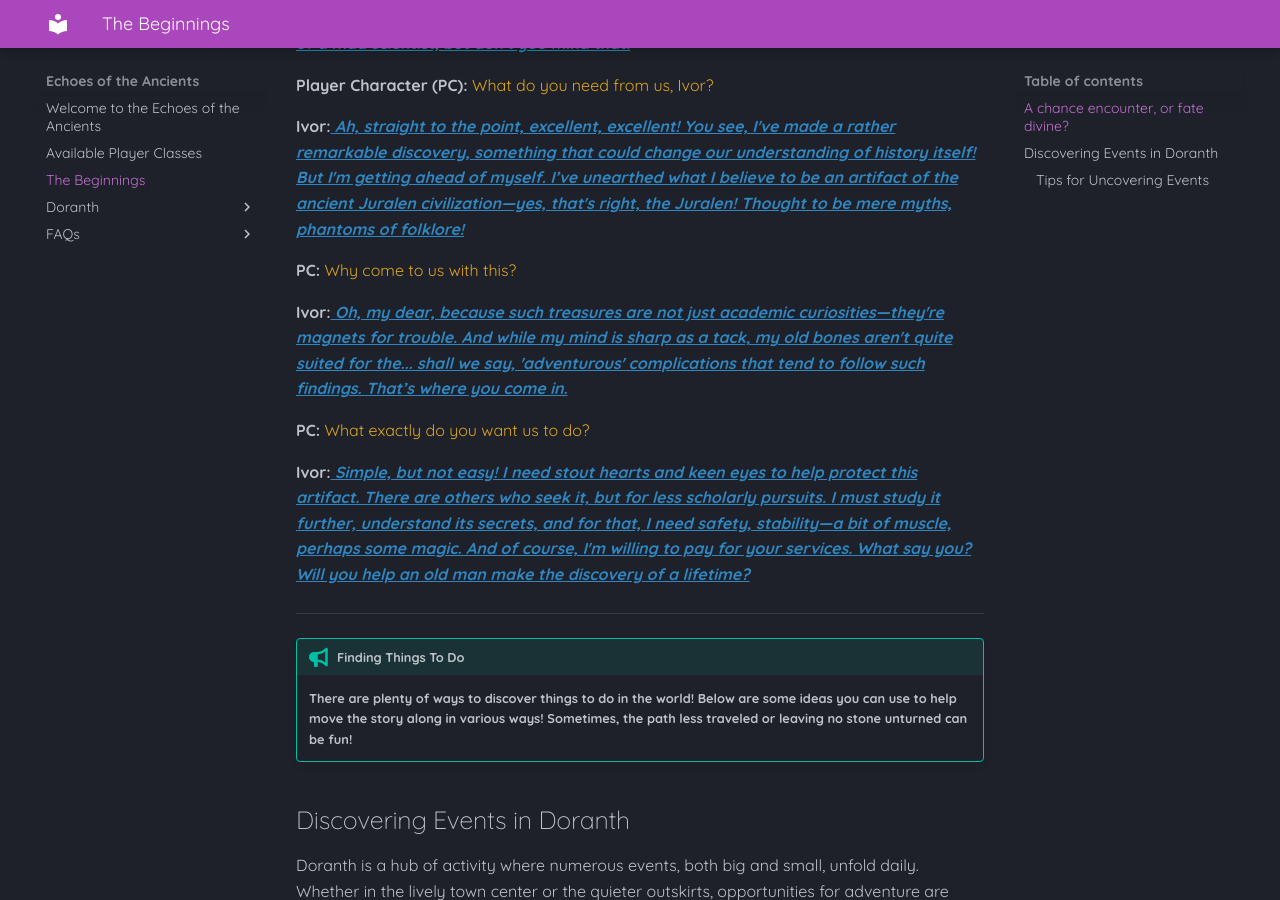
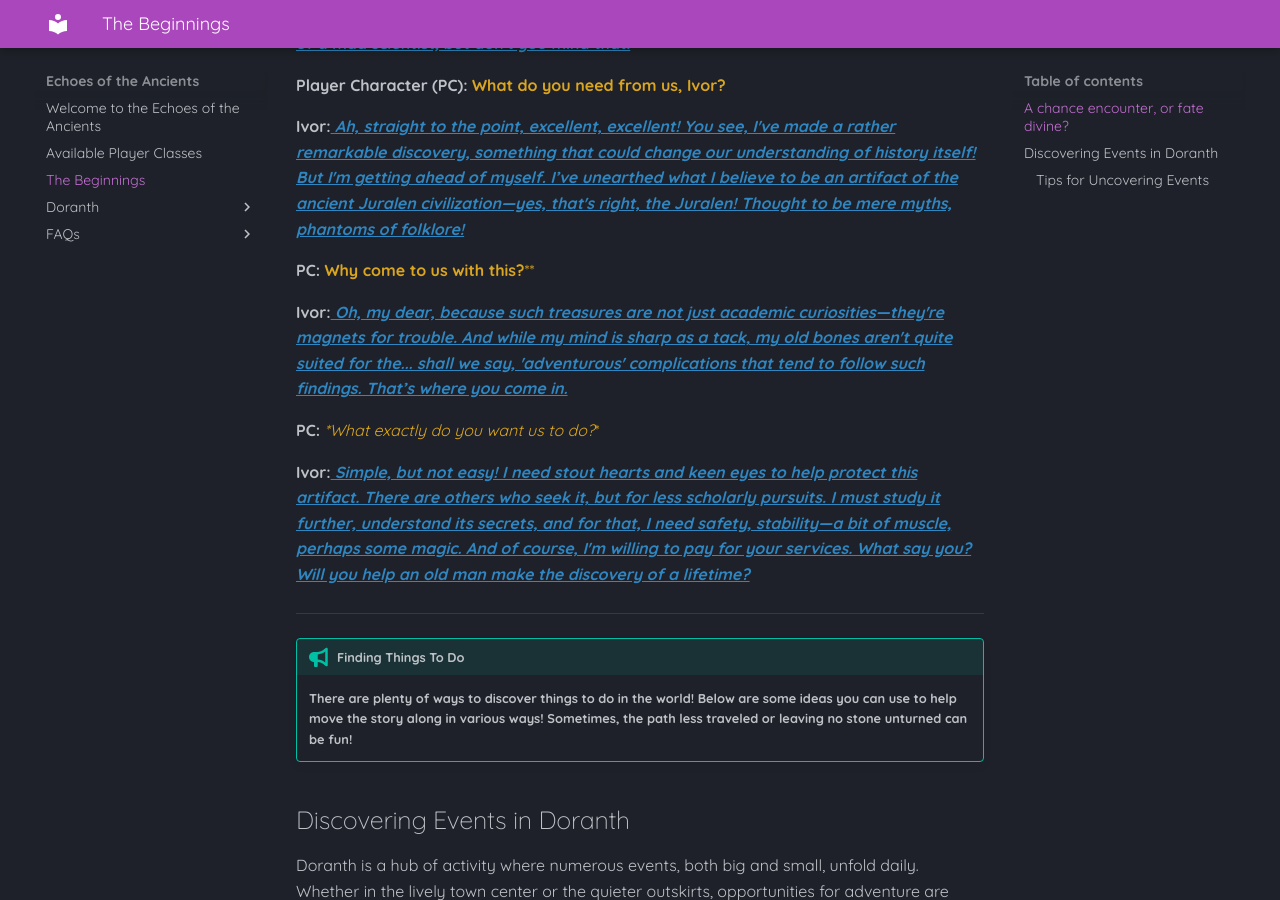
Before and after one commit to Bomchoo/Arvanis-Wiki, an MkDocs documentation site: the page built from docs/Opening-Quest-and-Hints.md, in a window 1280 px wide and 900 px high, scrolled down 523 px. Built offline with MkDocs 1.6.1 and Material for MkDocs 9.7.7, drawn with Linux system fonts in a browser that asks for light colours.

```diff
--- a/docs/Opening-Quest-and-Hints.md
+++ b/docs/Opening-Quest-and-Hints.md
@@ -13,15 +13,15 @@
 
 **Ivor:**<span class="spoiler-text"> ***Ah! You there! Adventurers, by the looks of it! Just the sort of folk I need. Oh, where are my manners? I'm Ivor, Ivor Hettleweed, scholar, historian, and, well, some say a bit of a mad scientist, but don't you mind that.***</span>
 
-**Player Character (PC):** <span class="yellow-text">What do you need from us, Ivor?</span>
+**Player Character (PC):** <span class="yellow-text">**What do you need from us, Ivor?**</span>
 
 **Ivor:**<span class="spoiler-text">  ***Ah, straight to the point, excellent, excellent! You see, I've made a rather remarkable discovery, something that could change our understanding of history itself! But I'm getting ahead of myself. I’ve unearthed what I believe to be an artifact of the ancient Juralen civilization—yes, that's right, the Juralen! Thought to be mere myths, phantoms of folklore!***</span>
 
-**PC:** <span class="yellow-text">Why come to us with this?</span>
+**PC:** <span class="yellow-text">**Why come to us with this?****</span>
 
 **Ivor:**<span class="spoiler-text"> ***Oh, my dear, because such treasures are not just academic curiosities—they're magnets for trouble. And while my mind is sharp as a tack, my old bones aren't quite suited for the... shall we say, 'adventurous' complications that tend to follow such findings. That’s where you come in.***</span>
 
-**PC:** <span class="yellow-text">What exactly do you want us to do?</span>
+**PC:** <span class="yellow-text">****What exactly do you want us to do?**</span>
 
 **Ivor:**<span class="spoiler-text"> ***Simple, but not easy! I need stout hearts and keen eyes to help protect this artifact. There are others who seek it, but for less scholarly pursuits. I must study it further, understand its secrets, and for that, I need safety, stability—a bit of muscle, perhaps some magic. And of course, I'm willing to pay for your services. What say you? Will you help an old man make the discovery of a lifetime?***</span>
 
```
